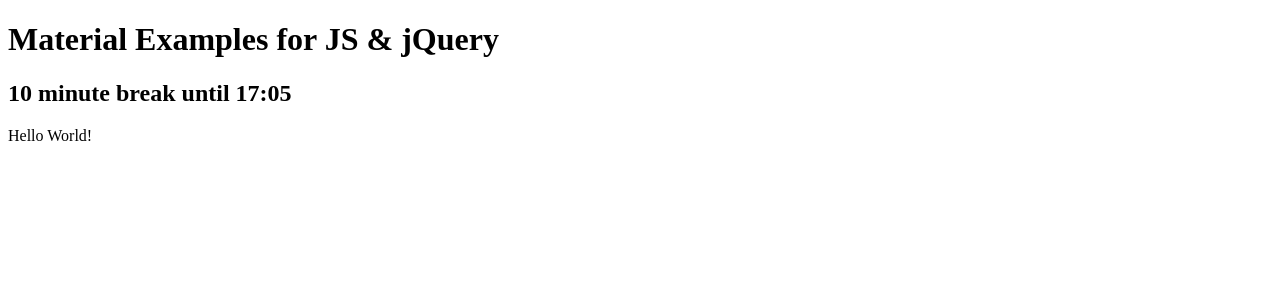
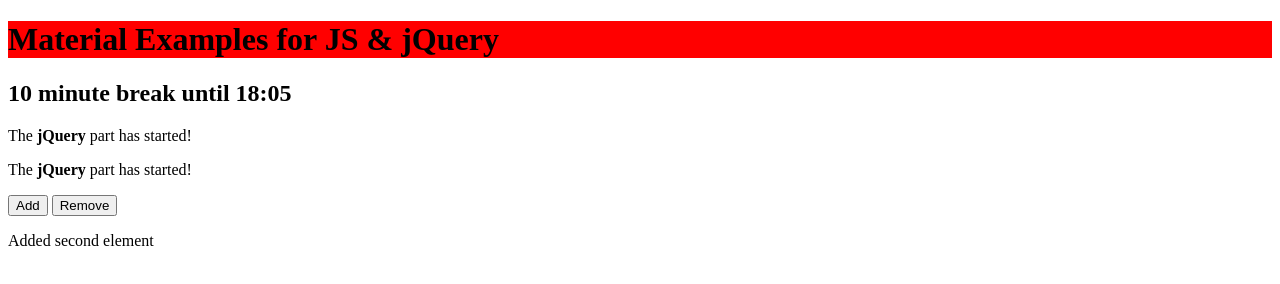
Before and after one commit to bazsi1420/sah-js-examples-april-6, a plain HTML site: page index.html in a window 1280 px wide. Drawn offline with nearby package versions, Linux system fonts and the light colour scheme.

Commit message:
third part

```diff
--- a/index.html
+++ b/index.html
@@ -4,11 +4,19 @@
   <meta charset="UTF-8">
   <meta name="viewport" content="width=device-width, initial-scale=1.0">
   <title>Material Examples for JavaScript</title>
+  <link rel="stylesheet" href="style.css">
 </head>
 <body>
   <h1>Material Examples for JS & jQuery</h1>
-  <h2>10 minute break until 17:05</h2>
+  <h2 class="green">10 minute break until 18:05</h2>
   <p>Hello World!</p>
+  <p>Hello World2!</p>
+  <button id="add-button">Add</button>
+  <button id="remove-button">Remove</button>
+  <main>
+
+  </main>
+  <script src="https://ajax.googleapis.com/ajax/libs/jquery/3.4.1/jquery.min.js"></script>
   <script src="scripts.js"></script>
 </body>
 </html>
--- a/scripts.js
+++ b/scripts.js
@@ -2,6 +2,35 @@ let name = 'Adam';
 
 // backtick shortcut
 console.log(`Hello, my dear ${name}`);
+
+// jQuery part
+
+$('p').html('The <strong>jQuery</strong> part has started!');
+
+$('h1').css('background', 'red');
+
+$('h2').toggleClass('green');
+$('p').toggleClass('green');
+$('p').toggleClass('green');
+
+$('main').append('<p id="first">Added element</p>');
+$('main').append('<p id="second">Added second element</p>');
+
+$('#first').remove();
+
+$('#add-button').click(() => {
+  $('main').append('<p>Added a new p tag</p>');
+});
+
+let removeFuntion = () => {
+  $('main p:last-child').remove();
+}
+
+// function removeFunction() {
+//   $('main p').remove();
+// }
+
+$('#remove-button').click(removeFuntion);
 
 // First part from the Developer Console
 
--- /dev/null
+++ b/style.css
@@ -0,0 +1,3 @@
+.green {
+  background: lime;
+}
```
